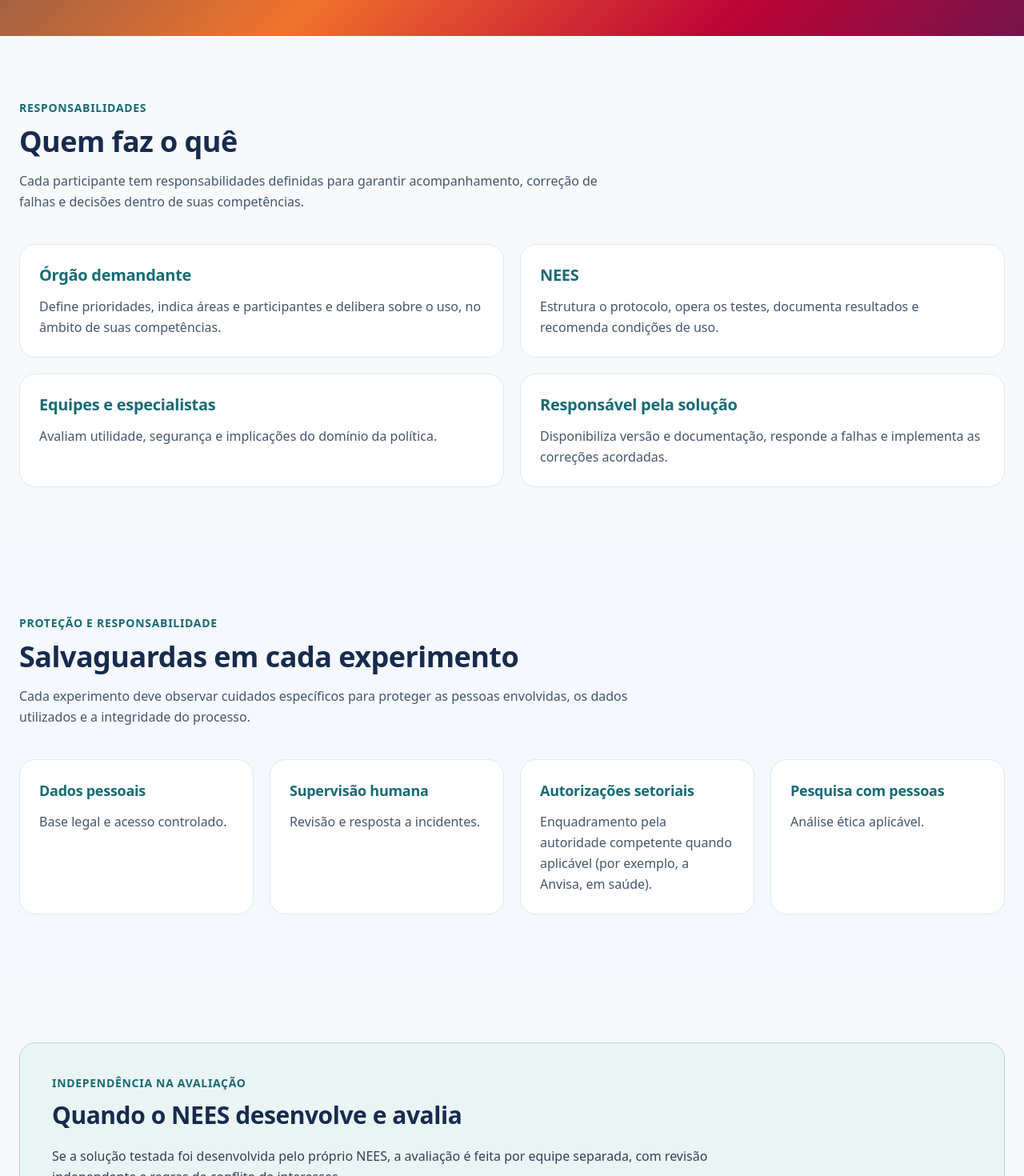
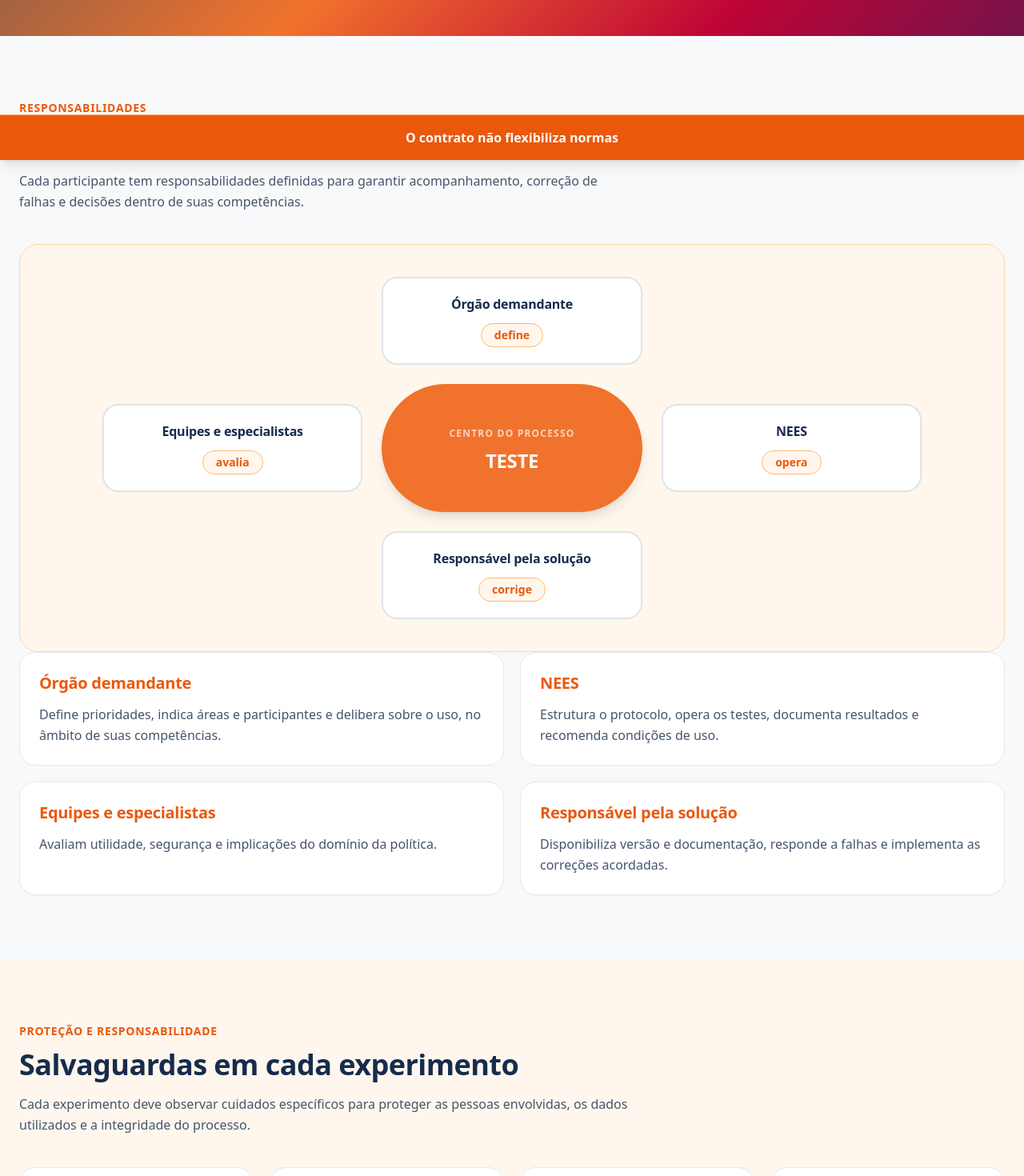
Before and after one commit to beatnees/sandbox, a Next.js app: page /governanca in a window 1280 px wide. Shown: the part 600-2070 px from the top of the page at 80% size. Built offline with nearby package versions, Linux system fonts and the light colour scheme.

Commit message:
atualiza página gorvenança

```diff
--- a/app/governanca/page.tsx
+++ b/app/governanca/page.tsx
@@ -7,7 +7,7 @@ export default function GovernancaPage() {
     <>
       <Header />
 
-      <main>
+      <main className="pb-20">
         <section className="bg-gradient-hero px-6 py-16 text-white md:py-24">
           <div className="mx-auto max-w-7xl">
             <Link
@@ -37,7 +37,7 @@ export default function GovernancaPage() {
         <section className="px-6 py-16 md:py-20">
           <div className="mx-auto max-w-7xl">
             <div className="mb-10 max-w-3xl">
-              <p className="mb-3 text-sm font-semibold uppercase tracking-wider text-[#176b73]">
+              <p className="mb-3 text-sm font-semibold uppercase tracking-wider text-[#ea580c]">
                 Responsabilidades
               </p>
 
@@ -51,10 +51,69 @@ export default function GovernancaPage() {
                 competências.
               </p>
             </div>
+            <div className="mt-10 rounded-3xl border border-[#fed7aa] bg-[#fff7ed] p-5 md:p-10">
+              <div className="mx-auto grid max-w-5xl grid-cols-1 items-center gap-4 md:grid-cols-3 md:gap-6">
+                {/* Órgão demandante */}
+                <div className="md:col-start-2">
+                  <article className="rounded-2xl border-2 border-border bg-card p-5 text-center">
+                    <h3 className="font-bold text-[#172b4d]">
+                      Órgão demandante
+                    </h3>
+                    <span className="mt-3 inline-flex rounded-full border border-orange-300 bg-orange-50 px-4 py-1 text-sm font-bold text-[#ea580c]">
+                      define
+                    </span>
+                  </article>
+                </div>
+
+                {/* Equipes e especialistas */}
+                <div className="md:col-start-1 md:row-start-2">
+                  <article className="rounded-2xl border-2 border-border bg-card p-5 text-center">
+                    <h3 className="font-bold text-[#172b4d]">
+                      Equipes e especialistas
+                    </h3>
+                    <span className="mt-3 inline-flex rounded-full border border-orange-300 bg-orange-50 px-4 py-1 text-sm font-bold text-[#ea580c]">
+                      avalia
+                    </span>
+                  </article>
+                </div>
+
+                {/* Teste central */}
+                <div className="flex min-h-40 items-center justify-center rounded-full border-2 border-primary bg-primary p-8 text-center text-white shadow-lg md:col-start-2 md:row-start-2">
+                  <div>
+                    <span className="text-xs font-semibold uppercase tracking-widest text-white/70">
+                      Centro do processo
+                    </span>
+                    <h3 className="mt-2 text-2xl font-bold">TESTE</h3>
+                  </div>
+                </div>
+
+                {/* NEES */}
+                <div className="md:col-start-3 md:row-start-2">
+                  <article className="rounded-2xl border-2 border-border bg-card p-5 text-center">
+                    <h3 className="font-bold text-[#172b4d]">NEES</h3>
+                    <span className="mt-3 inline-flex rounded-full border border-orange-300 bg-orange-50 px-4 py-1 text-sm font-bold text-[#ea580c]">
+                      opera
+                    </span>
+                  </article>
+                </div>
+
+                {/* Responsável pela solução */}
+                <div className="md:col-start-2 md:row-start-3">
+                  <article className="rounded-2xl border-2 border-border bg-card p-5 text-center">
+                    <h3 className="font-bold text-[#172b4d]">
+                      Responsável pela solução
+                    </h3>
+                    <span className="mt-3 inline-flex rounded-full border border-orange-300 bg-orange-50 px-4 py-1 text-sm font-bold text-[#ea580c]">
+                      corrige
+                    </span>
+                  </article>
+                </div>
+              </div>
+            </div>
 
             <div className="grid gap-5 md:grid-cols-2">
               <article className="rounded-2xl border border-slate-200 bg-white p-6">
-                <h3 className="text-xl font-bold text-[#176b73]">
+                <h3 className="text-xl font-bold text-[#ea580c]">
                   Órgão demandante
                 </h3>
                 <p className="mt-3 leading-relaxed text-slate-600">
@@ -64,7 +123,7 @@ export default function GovernancaPage() {
               </article>
 
               <article className="rounded-2xl border border-slate-200 bg-white p-6">
-                <h3 className="text-xl font-bold text-[#176b73]">NEES</h3>
+                <h3 className="text-xl font-bold text-[#ea580c]">NEES</h3>
                 <p className="mt-3 leading-relaxed text-slate-600">
                   Estrutura o protocolo, opera os testes, documenta resultados e
                   recomenda condições de uso.
@@ -72,7 +131,7 @@ export default function GovernancaPage() {
               </article>
 
               <article className="rounded-2xl border border-slate-200 bg-white p-6">
-                <h3 className="text-xl font-bold text-[#176b73]">
+                <h3 className="text-xl font-bold text-[#ea580c]">
                   Equipes e especialistas
                 </h3>
                 <p className="mt-3 leading-relaxed text-slate-600">
@@ -82,7 +141,7 @@ export default function GovernancaPage() {
               </article>
 
               <article className="rounded-2xl border border-slate-200 bg-white p-6">
-                <h3 className="text-xl font-bold text-[#176b73]">
+                <h3 className="text-xl font-bold text-[#ea580c]">
                   Responsável pela solução
                 </h3>
                 <p className="mt-3 leading-relaxed text-slate-600">
@@ -94,10 +153,10 @@ export default function GovernancaPage() {
           </div>
         </section>
 
-        <section className="bg-[#f5f8fc] px-6 py-16 md:py-20">
+        <section className="bg-[#fff7ed] px-6 py-16 md:py-20">
           <div className="mx-auto max-w-7xl">
             <div className="mb-10 max-w-3xl">
-              <p className="mb-3 text-sm font-semibold uppercase tracking-wider text-[#176b73]">
+              <p className="mb-3 text-sm font-semibold uppercase tracking-wider text-[#ea580c]">
                 Proteção e responsabilidade
               </p>
 
@@ -114,7 +173,7 @@ export default function GovernancaPage() {
 
             <div className="grid gap-5 sm:grid-cols-2 lg:grid-cols-4">
               <article className="rounded-2xl border border-slate-200 bg-white p-6">
-                <h3 className="text-lg font-bold text-[#176b73]">
+                <h3 className="text-lg font-bold text-[#ea580c]">
                   Dados pessoais
                 </h3>
                 <p className="mt-3 leading-relaxed text-slate-600">
@@ -123,7 +182,7 @@ export default function GovernancaPage() {
               </article>
 
               <article className="rounded-2xl border border-slate-200 bg-white p-6">
-                <h3 className="text-lg font-bold text-[#176b73]">
+                <h3 className="text-lg font-bold text-[#ea580c]">
                   Supervisão humana
                 </h3>
                 <p className="mt-3 leading-relaxed text-slate-600">
@@ -132,7 +191,7 @@ export default function GovernancaPage() {
               </article>
 
               <article className="rounded-2xl border border-slate-200 bg-white p-6">
-                <h3 className="text-lg font-bold text-[#176b73]">
+                <h3 className="text-lg font-bold text-[#ea580c]">
                   Autorizações setoriais
                 </h3>
                 <p className="mt-3 leading-relaxed text-slate-600">
@@ -142,7 +201,7 @@ export default function GovernancaPage() {
               </article>
 
               <article className="rounded-2xl border border-slate-200 bg-white p-6">
-                <h3 className="text-lg font-bold text-[#176b73]">
+                <h3 className="text-lg font-bold text-[#ea580c]">
                   Pesquisa com pessoas
                 </h3>
                 <p className="mt-3 leading-relaxed text-slate-600">
@@ -155,8 +214,8 @@ export default function GovernancaPage() {
 
         <section className="px-6 py-16 md:py-20">
           <div className="mx-auto max-w-7xl">
-            <div className="rounded-2xl border border-[#b8d8d6] bg-[#eaf4f3] p-8 md:p-10">
-              <p className="mb-3 text-sm font-semibold uppercase tracking-wider text-[#176b73]">
+            <div className="rounded-2xl border border-[#fed7aa] bg-[#fff7ed] p-8 md:p-10">
+              <p className="mb-3 text-sm font-semibold uppercase tracking-wider text-[#ea580c]">
                 Independência na avaliação
               </p>
 
@@ -173,10 +232,10 @@ export default function GovernancaPage() {
           </div>
         </section>
 
-        <section className="bg-[#f5f8fc] px-6 py-16 md:py-20">
+        <section className="bg-[#fff7ed] px-6 py-16 md:py-20">
           <div className="mx-auto max-w-7xl">
             <div className="mb-10 max-w-3xl">
-              <p className="mb-3 text-sm font-semibold uppercase tracking-wider text-[#176b73]">
+              <p className="mb-3 text-sm font-semibold uppercase tracking-wider text-[#ea580c]">
                 Critérios de execução
               </p>
 
@@ -194,7 +253,7 @@ export default function GovernancaPage() {
             <div className="overflow-x-auto rounded-2xl border border-slate-200 bg-white">
               <table className="w-full min-w-212.5 border-collapse text-left">
                 <thead>
-                  <tr className="bg-[#176b73] text-white">
+                  <tr className="bg-[#ea580c] text-white">
                     <th className="px-5 py-4 text-sm font-semibold">
                       Enquadramento
                     </th>
@@ -222,7 +281,7 @@ export default function GovernancaPage() {
                     </td>
                   </tr>
 
-                  <tr className="bg-[#f5f8fc]">
+                  <tr className="bg-[#fff7ed]">
                     <td className="px-5 py-5 font-semibold text-[#172b4d]">
                       Sandbox regulatório
                     </td>
@@ -250,7 +309,7 @@ export default function GovernancaPage() {
                     </td>
                   </tr>
 
-                  <tr className="bg-[#f5f8fc]">
+                  <tr className="bg-[#fff7ed]">
                     <td className="px-5 py-5 font-semibold text-[#172b4d]">
                       Autorizações setoriais e pesquisa
                     </td>
@@ -292,7 +351,9 @@ export default function GovernancaPage() {
           </div>
         </section>
       </main>
-
+      <div className="fixed inset-x-0 bottom-0 z-50 border-t border-orange-300 bg-[#ea580c] px-4 py-4 text-center text-sm font-bold text-white shadow-lg md:text-base">
+        O contrato não flexibiliza normas
+      </div>
       <Footer />
     </>
   );
```
